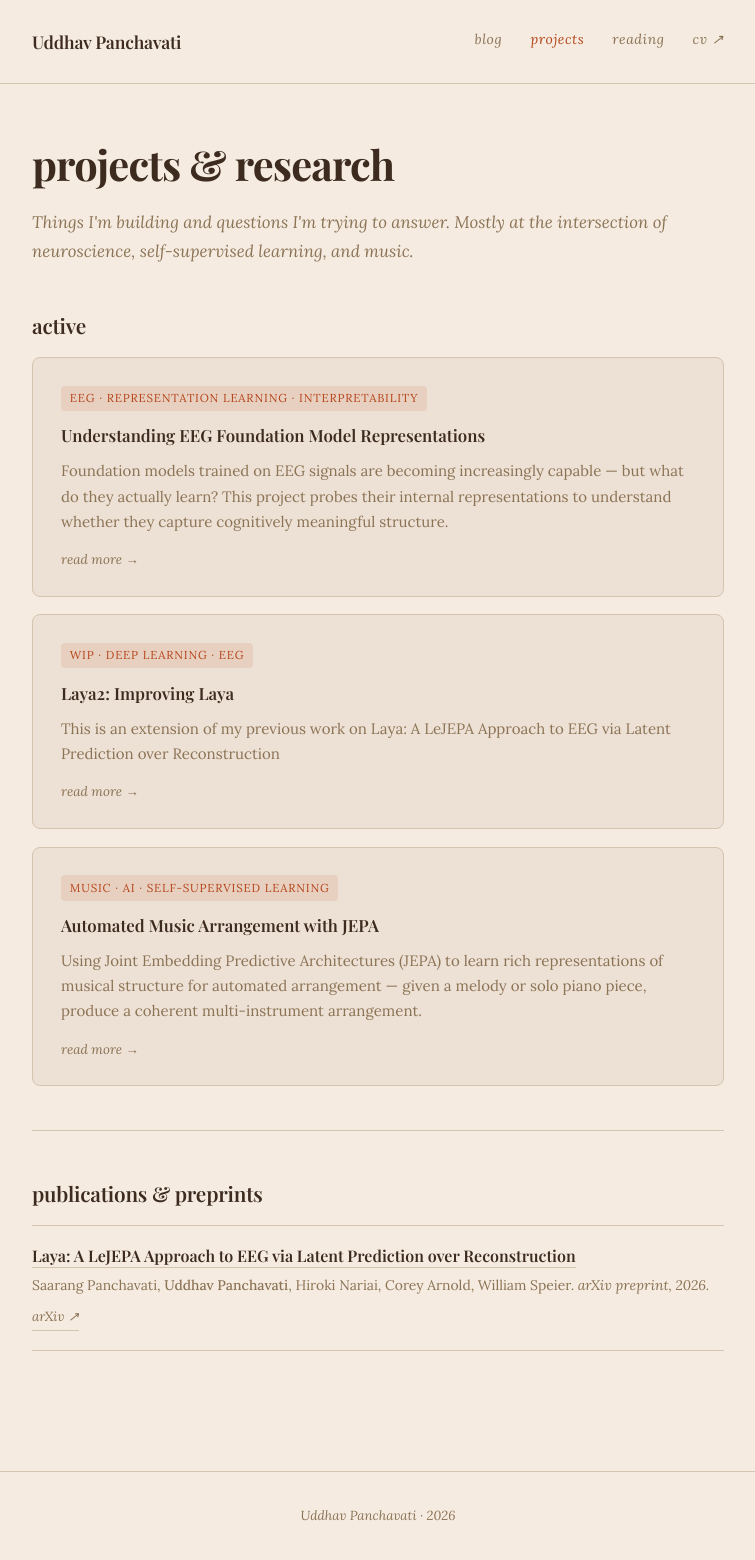
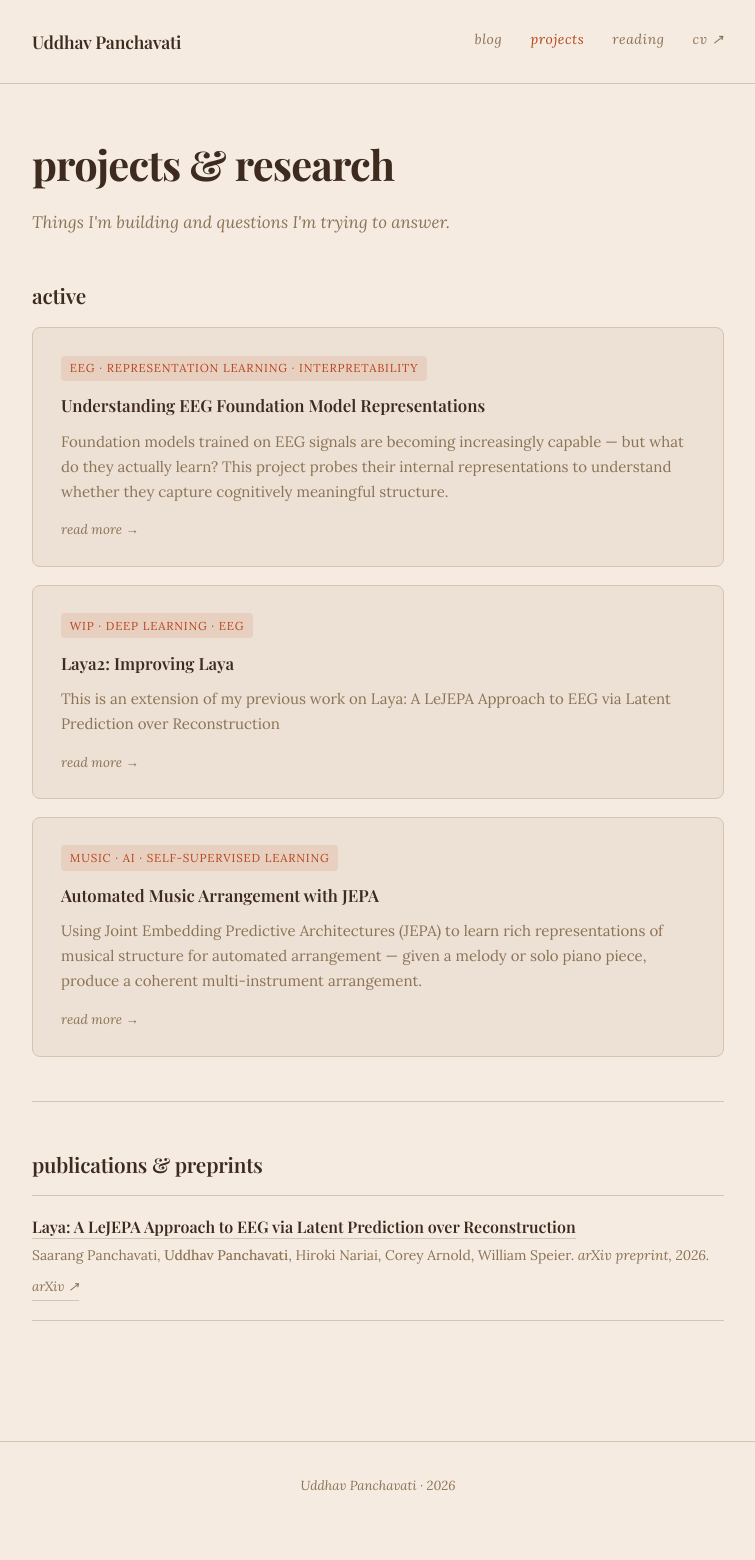
Before and after one commit to uddhavp22/uddhavp22.github.io, a Jekyll site: the page built from projects.md, in a window 1280 px wide. Shown: the whole page, without its empty margins (262-1017 px from the left). Built offline with Jekyll 4.4.1, drawn with Linux system fonts in a browser that asks for light colours; some web fonts are replaced; after the commit the page ends 1530 px from its top, so only the background shows below that.

Commit message:
fixed some subtext things

```diff
--- a/projects.md
+++ b/projects.md
@@ -7,8 +7,7 @@ permalink: /projects/
 <div class="blog-intro">
   <h1>projects &amp; research</h1>
   <p class="muted">
-    Things I'm building and questions I'm trying to answer. Mostly at the intersection
-    of neuroscience, self-supervised learning, and music.
+    Things I'm building and questions I'm trying to answer.
   </p>
 </div>
 
```
Also changed, not shown: reading.md (+1 -2 lines).
